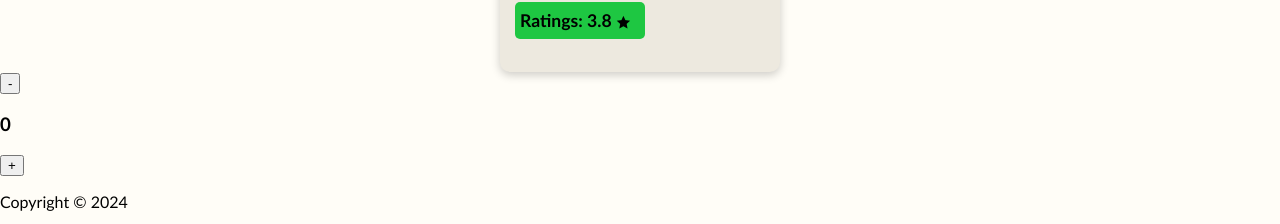
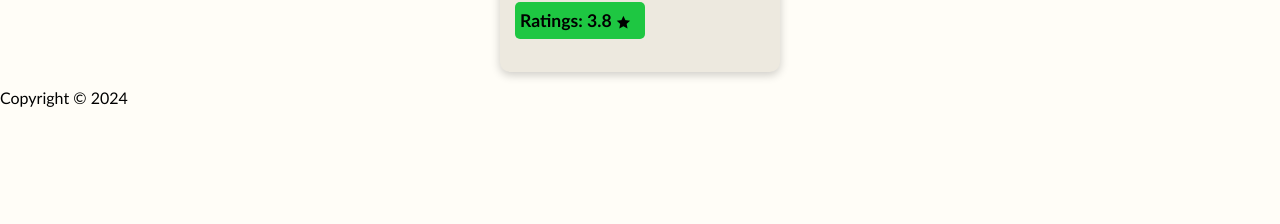
Before and after one commit to thesakshijaiswal/namsteReact, a React (Vite) app: page / in a window 1280 px wide. Shown: the part 1078-1302 px from the top of the page. After the commit the page ends 1201 px from the top, so only its background shows below. Built offline with nearby package versions, Linux system fonts and the light colour scheme.

Commit message:
pass a useEffect hook with empty dependancy array

```diff
--- a/src/components/Body.jsx
+++ b/src/components/Body.jsx
@@ -1,6 +1,6 @@
 import RestaurantCard from "./RestaurantCard";
 import { cardContent } from "../constants";
-import { useState } from "react";
+import { useState, useEffect } from "react";
 
 function filterData(searchText, restaurants) {
   const filterResult = restaurants.filter((restaurant) =>
@@ -13,6 +13,10 @@ const Body = () => {
   const [searchText, setSearchText] = useState(""); //To create state variable
   const [restaurants, setRestaurants] = useState(cardContent);
   const [filteredRestaurants, setFilteredRestaurants] = useState(cardContent);
+
+  useEffect(() => {
+    console.log("useEffect is called!");
+  }, []);
 
   return (
     <>
--- a/src/components/Footer.jsx
+++ b/src/components/Footer.jsx
@@ -1,25 +1,6 @@
-import { useState } from "react";
 const Footer = () => {
-  const [value, setValue] = useState(0);
   return (
     <footer>
-      <div className="container">
-        <button
-          onClick={() => {
-            setValue(value - 1);
-          }}
-        >
-          -
-        </button>
-        <h3>{value}</h3>
-        <button
-          onClick={() => {
-            setValue(value + 1);
-          }}
-        >
-          +
-        </button>
-      </div>
       <p>Copyright © 2024 </p>
     </footer>
   );
```
